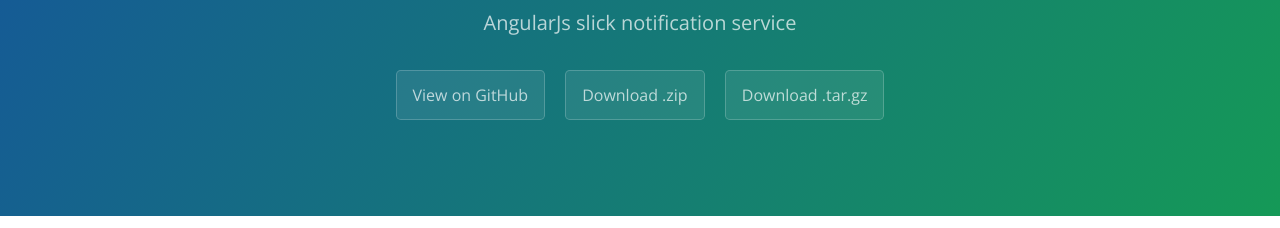
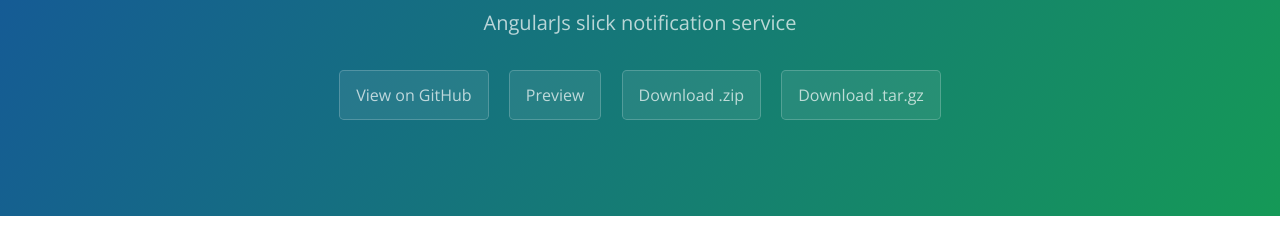
Before and after one commit to thatisuday/ng-notif, a plain HTML site: page index.html in a window 1280 px wide. Shown: the part 167-395 px from the top of the page. Drawn offline with nearby package versions, Linux system fonts and the light colour scheme.

Commit message:
Update index.html

```diff
--- a/index.html
+++ b/index.html
@@ -14,6 +14,7 @@
       <h1 class="project-name">Ng-notif</h1>
       <h2 class="project-tagline">AngularJs slick notification service</h2>
       <a href="https://github.com/thatisuday/ng-notif" class="btn">View on GitHub</a>
+      <a href="https://rawgit.com/thatisuday/ng-notif/master/demo/index.html" class="btn">Preview</a>
       <a href="https://github.com/thatisuday/ng-notif/zipball/master" class="btn">Download .zip</a>
       <a href="https://github.com/thatisuday/ng-notif/tarball/master" class="btn">Download .tar.gz</a>
     </section>
```
